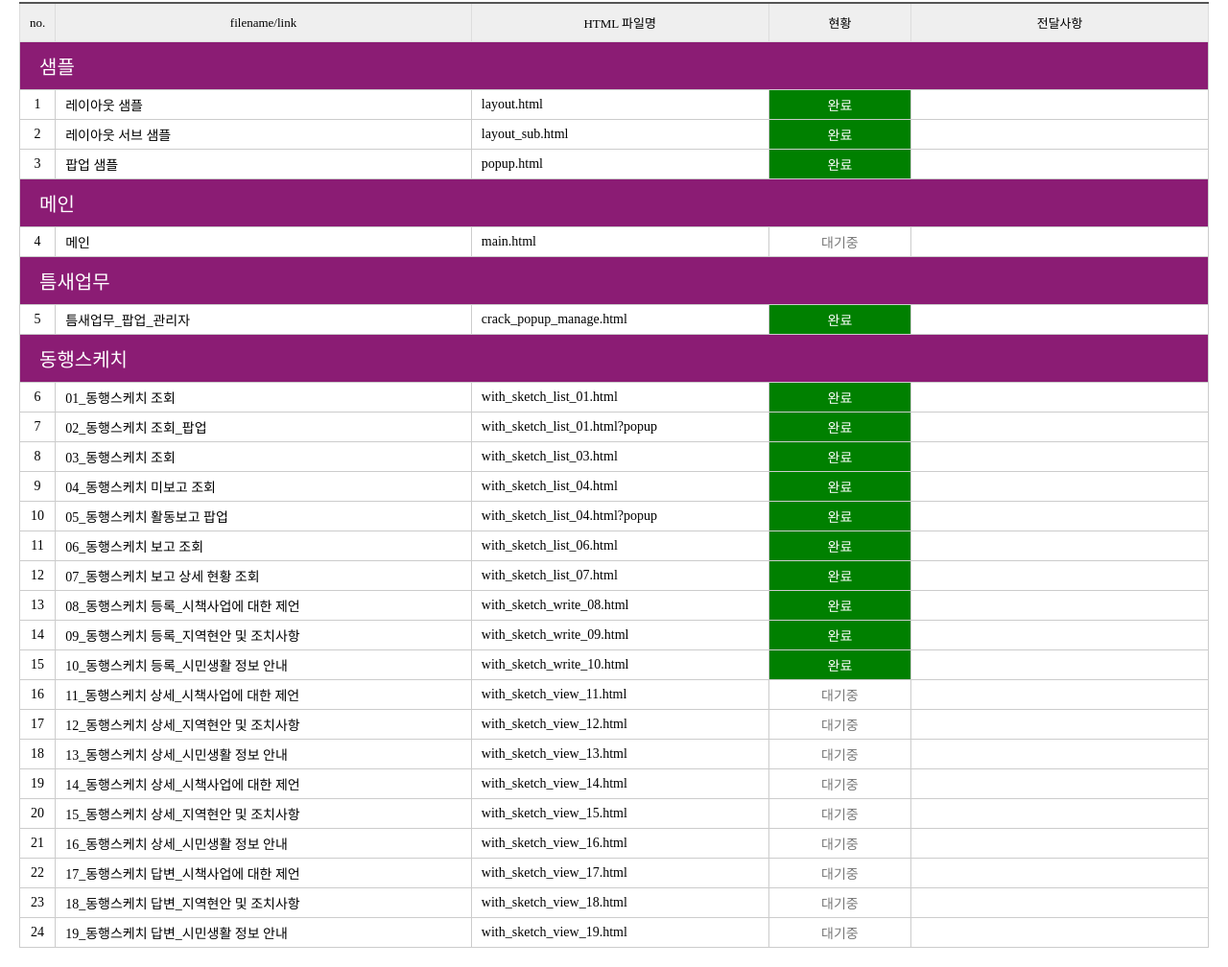
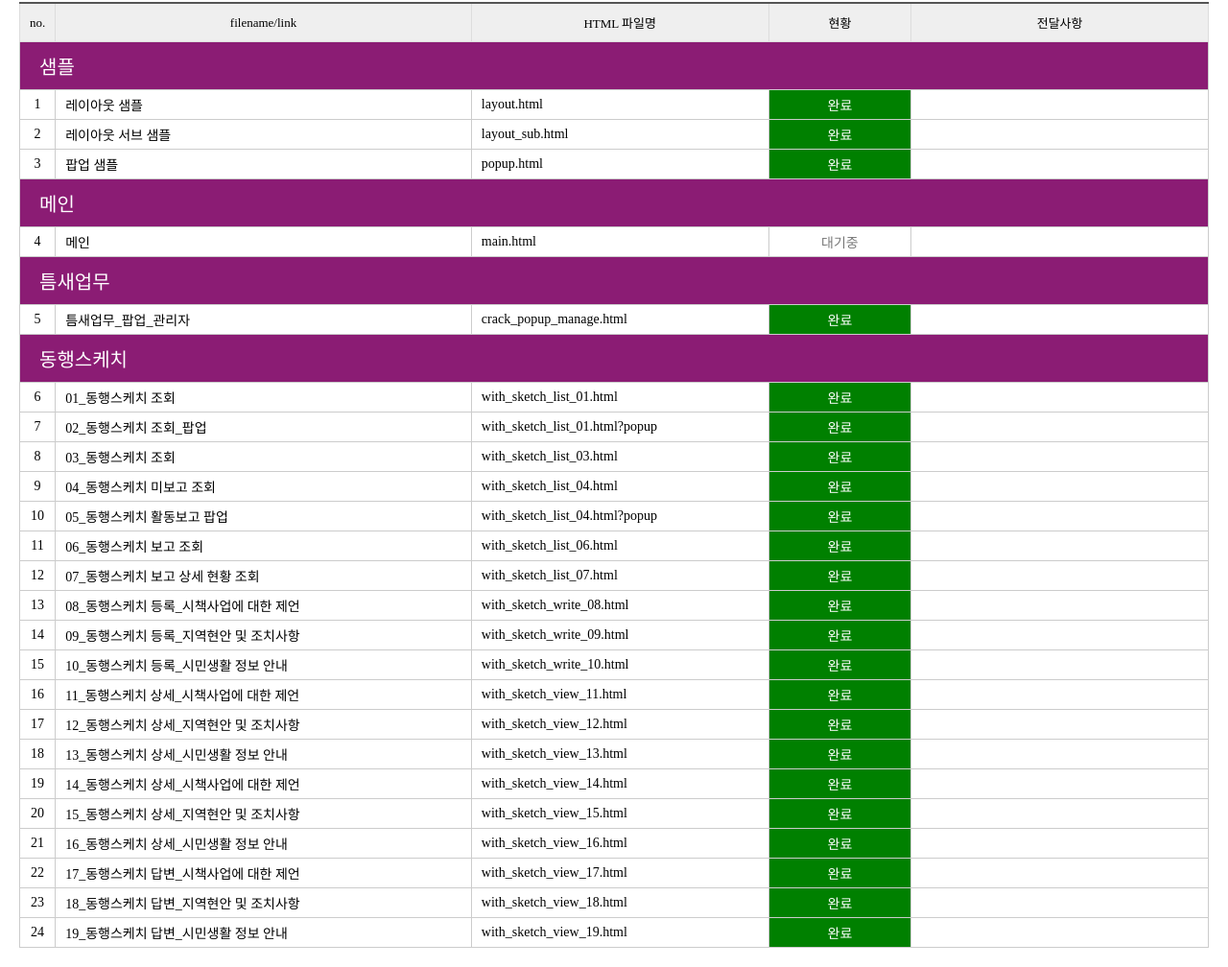
Before and after one commit to kik87827/seongnam_system, a website: page src/codinglist.html in a window 1280 px wide. Shown: the part 168-1176 px from the top of the page at 96% size. Drawn offline with nearby package versions, Linux system fonts and the light colour scheme; files that its build step writes are made by us from their sources; files whose address does not match are found by name; a web font is replaced by a local one.

Commit message:
feat: datepiecker dateFormat 수정, 코딩리스트 수정

```diff
--- a/src/codinglist.html
+++ b/src/codinglist.html
@@ -254,7 +254,7 @@
                 <a href="with_sketch_view_11.html" target="_blank">11_동행스케치 상세_시책사업에 대한 제언</a>
               </td>
               <td class="td_url"></td>
-              <td class="work"></td>
+              <td class="work end"></td>
               <td class="bgo"></td>
             </tr>
             <tr>
@@ -263,7 +263,7 @@
                 <a href="with_sketch_view_12.html" target="_blank">12_동행스케치 상세_지역현안 및 조치사항</a>
               </td>
               <td class="td_url"></td>
-              <td class="work"></td>
+              <td class="work end"></td>
               <td class="bgo"></td>
             </tr>
             <tr>
@@ -272,7 +272,7 @@
                 <a href="with_sketch_view_13.html" target="_blank">13_동행스케치 상세_시민생활 정보 안내</a>
               </td>
               <td class="td_url"></td>
-              <td class="work"></td>
+              <td class="work end"></td>
               <td class="bgo"></td>
             </tr>
             <tr>
@@ -281,7 +281,7 @@
                 <a href="with_sketch_view_14.html" target="_blank">14_동행스케치 상세_시책사업에 대한 제언</a>
               </td>
               <td class="td_url"></td>
-              <td class="work"></td>
+              <td class="work end"></td>
               <td class="bgo"></td>
             </tr>
             <tr>
@@ -290,7 +290,7 @@
                 <a href="with_sketch_view_15.html" target="_blank">15_동행스케치 상세_지역현안 및 조치사항</a>
               </td>
               <td class="td_url"></td>
-              <td class="work"></td>
+              <td class="work end"></td>
               <td class="bgo"></td>
             </tr>
             <tr>
@@ -299,7 +299,7 @@
                 <a href="with_sketch_view_16.html" target="_blank">16_동행스케치 상세_시민생활 정보 안내</a>
               </td>
               <td class="td_url"></td>
-              <td class="work"></td>
+              <td class="work end"></td>
               <td class="bgo"></td>
             </tr>
             <tr>
@@ -308,7 +308,7 @@
                 <a href="with_sketch_view_17.html" target="_blank">17_동행스케치 답변_시책사업에 대한 제언</a>
               </td>
               <td class="td_url"></td>
-              <td class="work"></td>
+              <td class="work end"></td>
               <td class="bgo"></td>
             </tr>
             <tr>
@@ -317,7 +317,7 @@
                 <a href="with_sketch_view_18.html" target="_blank">18_동행스케치 답변_지역현안 및 조치사항</a>
               </td>
               <td class="td_url"></td>
-              <td class="work"></td>
+              <td class="work end"></td>
               <td class="bgo"></td>
             </tr>
             <tr>
@@ -326,7 +326,7 @@
                 <a href="with_sketch_view_19.html" target="_blank">19_동행스케치 답변_시민생활 정보 안내</a>
               </td>
               <td class="td_url"></td>
-              <td class="work"></td>
+              <td class="work end"></td>
               <td class="bgo"></td>
             </tr>
           </tbody>
--- a/src/static/js/ui.js
+++ b/src/static/js/ui.js
@@ -408,7 +408,7 @@ function datePickEvt() {
       dayNamesShort: ["일", "월", "화", "수", "목", "금", "토"],
       dayNamesMin: ["일", "월", "화", "수", "목", "금", "토"],
       weekHeader: "주",
-      dateFormat: "yy.mm.dd", // 날짜형태 예)yy년 m월 d일
+      dateFormat: "yy-mm-dd", // 날짜형태 예)yy년 m월 d일
       firstDay: 0,
       isRTL: false,
       showMonthAfterYear: true,
```
Also changed, not shown: dist/codinglist.html, dist/static/js/ui.js.
